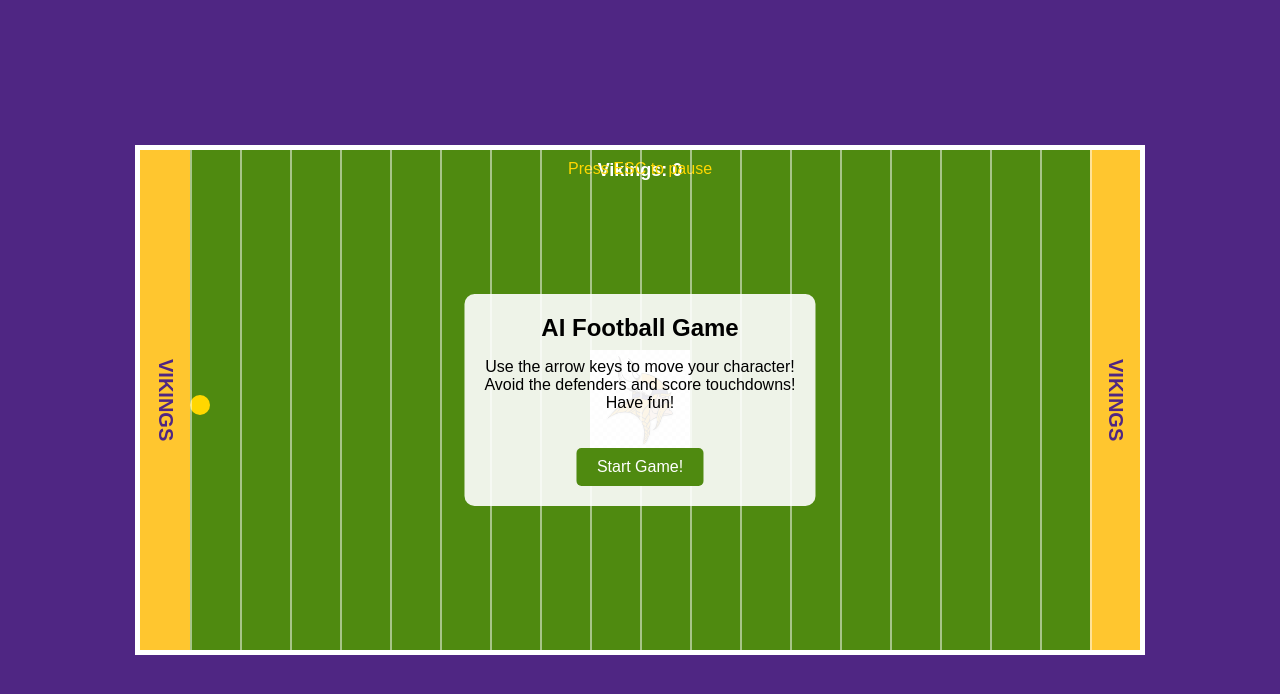
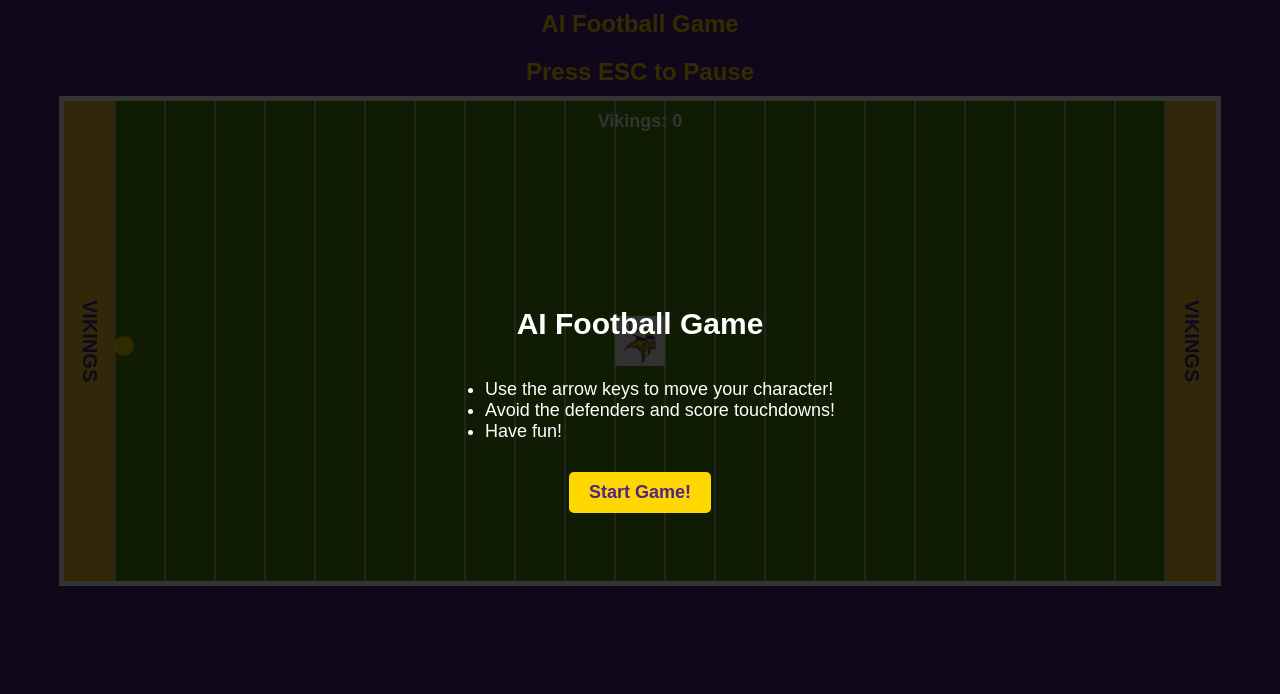
Before and after one commit to Jakob-Ziegler/FootballGame, a plain HTML site: page Game.html in a window 1280 px wide. Drawn offline with Linux system fonts and the light colour scheme.

Commit message:
Update Game.html

```diff
--- a/Game.html
+++ b/Game.html
@@ -10,7 +10,7 @@
             padding: 0;
             overflow: hidden;
             display: flex;
-            justify-content: center;
+            flex-direction: column;
             align-items: center;
             height: 100vh;
             background-color: #4F2683;
@@ -18,12 +18,21 @@
             font-family: Arial, sans-serif;
         }
 
+        #game-title, #pause-instruction {
+            font-size: 24px;
+            font-weight: bold;
+            color: #FFD700;
+            margin: 10px 0;
+            text-align: center;
+        }
+
         .game-container {
             position: relative;
-            width: 1000px; /* Increased width */
-            height: 500px; /* Increased height */
+            width: 90vw;
+            height: 60vh;
             background: #4F8A10;
             border: 5px solid #fff;
+            overflow: hidden;
         }
 
         .yard-line {
@@ -48,13 +57,8 @@
             writing-mode: vertical-rl;
         }
 
-        .endzone-left {
-            left: 0;
-        }
-
-        .endzone-right {
-            right: 0;
-        }
+        .endzone-left { left: 0; }
+        .endzone-right { right: 0; }
 
         .player, .defender {
             width: 20px;
@@ -78,16 +82,6 @@
             text-align: center;
         }
 
-        #pause-instruction {
-            position: absolute;
-            top: 10px; /* Moved to top */
-            left: 50%;
-            transform: translateX(-50%);
-            font-size: 16px;
-            color: #FFD700;
-            text-align: center;
-        }
-
         #tackle-message, #touchdown-message, #pause-message {
             position: absolute;
             top: 50%;
@@ -98,105 +92,105 @@
             display: none;
         }
 
-        #tackle-message {
-            color: red;
+        #tackle-message { color: red; }
+        #touchdown-message, #pause-message { color: white; }
+
+        #start-popup {
+            position: absolute;
+            top: 0;
+            left: 0;
+            width: 100%;
+            height: 100%;
+            background-color: rgba(0, 0, 0, 0.8);
+            display: flex;
+            flex-direction: column;
+            align-items: center;
+            justify-content: center;
+            color: #fff;
+            text-align: center;
+            z-index: 100;
         }
 
-        #touchdown-message {
-            color: white;
+        #start-popup h1 {
+            font-size: 30px;
+            margin-bottom: 20px;
         }
 
-        #pause-message {
-            color: white;
+        #start-popup ul {
+            list-style-type: disc;
+            text-align: left;
+            margin-bottom: 30px;
+            font-size: 18px;
         }
 
-        .popup {
-            position: absolute;
-            top: 50%;
-            left: 50%;
-            transform: translate(-50%, -50%);
-            background-color: rgba(255, 255, 255, 0.9);
-            color: #000;
-            padding: 20px;
-            border-radius: 10px;
-            display: none;
-            text-align: center;
-            z-index: 10;
-        }
-
-        .popup h2 {
-            margin: 0;
-            font-size: 24px;
-        }
-
-        .popup ul {
-            list-style-type: none;
-            padding: 0;
-        }
-
-        .popup button {
-            margin-top: 20px;
+        #start-popup button {
             padding: 10px 20px;
-            font-size: 16px;
-            background-color: #4F8A10;
-            color: white;
+            font-size: 18px;
+            font-weight: bold;
+            background-color: #FFD700;
             border: none;
+            cursor: pointer;
+            color: #4F2683;
             border-radius: 5px;
-            cursor: pointer;
         }
 
         .logo {
             position: absolute;
             top: 50%;
             left: 50%;
+            width: 50px;
+            height: 50px;
             transform: translate(-50%, -50%);
-            width: 100px; /* Adjust size as needed */
-            height: auto;
+            background-image: url('viking.png');
+            background-size: cover;
+            background-repeat: no-repeat;
+            background-position: center;
         }
     </style>
 </head>
 <body>
-    <div class="popup" id="startPopup">
-        <h2>AI Football Game</h2>
+    <div id="game-title">AI Football Game</div>
+    <div id="pause-instruction">Press ESC to Pause</div>
+
+    <div class="game-container" id="gameContainer">
+        <div class="scoreboard" id="scoreboard">Vikings: 0</div>
+        <div class="endzone endzone-left">VIKINGS</div>
+        <div class="endzone endzone-right">VIKINGS</div>
+        <div id="player" class="player"></div>
+        <div class="logo"></div>
+        <div id="tackle-message">You Got Tackled!</div>
+        <div id="touchdown-message">TOUCHDOWN!</div>
+        <div id="pause-message">Paused</div>
+    </div>
+
+    <div id="start-popup">
+        <h1>AI Football Game</h1>
         <ul>
             <li>Use the arrow keys to move your character!</li>
             <li>Avoid the defenders and score touchdowns!</li>
             <li>Have fun!</li>
         </ul>
-        <button id="startButton">Start Game!</button>
-    </div>
-
-    <div class="game-container" id="gameContainer">
-        <div class="scoreboard" id="scoreboard">Vikings: 0</div>
-        <div id="pause-instruction">Press ESC to pause</div>
-        <div class="endzone endzone-left">VIKINGS</div>
-        <div class="endzone endzone-right">VIKINGS</div>
-        <img src="viking.png" alt="Viking Logo" class="logo" id="vikingLogo"> <!-- Viking logo -->
-        <div id="player" class="player"></div>
-        <div id="tackle-message">You Got Tackled!</div>
-        <div id="touchdown-message">TOUCHDOWN!</div>
-        <div id="pause-message">Paused</div>
+        <button id="start-button">Start Game!</button>
     </div>
 
     <script>
         const gameContainer = document.getElementById("gameContainer");
         const player = document.getElementById("player");
         const scoreboard = document.getElementById("scoreboard");
-        const pauseInstruction = document.getElementById("pause-instruction");
         const tackleMessage = document.getElementById("tackle-message");
         const touchdownMessage = document.getElementById("touchdown-message");
         const pauseMessage = document.getElementById("pause-message");
-        const startPopup = document.getElementById("startPopup");
-        const startButton = document.getElementById("startButton");
+        const startPopup = document.getElementById("start-popup");
+        const startButton = document.getElementById("start-button");
 
-        const fieldWidth = gameContainer.offsetWidth;
-        const fieldHeight = gameContainer.offsetHeight;
-
+        let fieldWidth = gameContainer.offsetWidth;
+        let fieldHeight = gameContainer.offsetHeight;
         let score = 0;
         let playerX = 50;
         let playerY = fieldHeight / 2 - 10;
         let isGameOver = false;
         let isPaused = false;
+        let isGameStarted = false;
 
         function updatePlayerPosition() {
             player.style.left = `${playerX}px`;
@@ -279,56 +273,49 @@
             }
         }
 
+        let keys = {};
         document.addEventListener("keydown", (e) => {
             if (e.key === "Escape") {
                 togglePause();
                 return;
             }
-            if (isGameOver || isPaused) return;
-
-            const speed = 5;
-            if (e.key === "ArrowUp" && playerY > 0) {
-                playerY -= speed;
-            } else if (e.key === "ArrowDown" && playerY < fieldHeight - 20) {
-                playerY += speed;
-            } else if (e.key === "ArrowLeft" && playerX > 0) {
-                playerX -= speed;
-            } else if (e.key === "ArrowRight" && playerX < fieldWidth - 20) {
-                playerX += speed;
-            }
-            updatePlayerPosition();
+            keys[e.key] = true;
         });
 
         document.addEventListener("keyup", (e) => {
-            if (isGameOver || isPaused) return;
-            if (e.key === "ArrowUp") playerY = Math.max(0, playerY - 5);
-            else if (e.key === "ArrowDown") playerY = Math.min(fieldHeight - 20, playerY + 5);
-            else if (e.key === "ArrowLeft") playerX = Math.max(0, playerX - 5);
-            else if (e.key === "ArrowRight") playerX = Math.min(fieldWidth - 20, playerX + 5);
-            updatePlayerPosition();
+            keys[e.key] = false;
         });
 
+        function movePlayer() {
+            const speed = 5;
+            if (keys["ArrowUp"] && playerY > 0) playerY -= speed;
+            if (keys["ArrowDown"] && playerY < fieldHeight - 20) playerY += speed;
+            if (keys["ArrowLeft"] && playerX > 0) playerX -= speed;
+            if (keys["ArrowRight"] && playerX < fieldWidth - 50) playerX += speed;
+
+            updatePlayerPosition();
+
+            if (playerX > fieldWidth - 70) {
+                endGame("touchdown");
+            }
+        }
+
+        let gameLoopId;
         function gameLoop() {
-            if (!isPaused) {
+            if (!isGameOver && !isPaused && isGameStarted) {
+                movePlayer();
                 moveDefenders();
-                updatePlayerPosition();
-                defenders.forEach(defender => {
-                    if (parseFloat(defender.style.left) >= fieldWidth - 50) {
-                        endGame("touchdown");
-                    }
-                });
             }
             gameLoopId = requestAnimationFrame(gameLoop);
         }
 
         startButton.addEventListener("click", () => {
-            startPopup.style.display = "none"; // Hide the start popup
-            spawnDefenders(); // Spawn defenders at the start
-            gameLoop(); // Start the game loop
+            startPopup.style.display = "none";
+            isGameStarted = true;
+            gameLoop();
         });
 
-        // Show the popup at the beginning
-        startPopup.style.display = "block";
+        gameLoop();
     </script>
 </body>
 </html>
```
